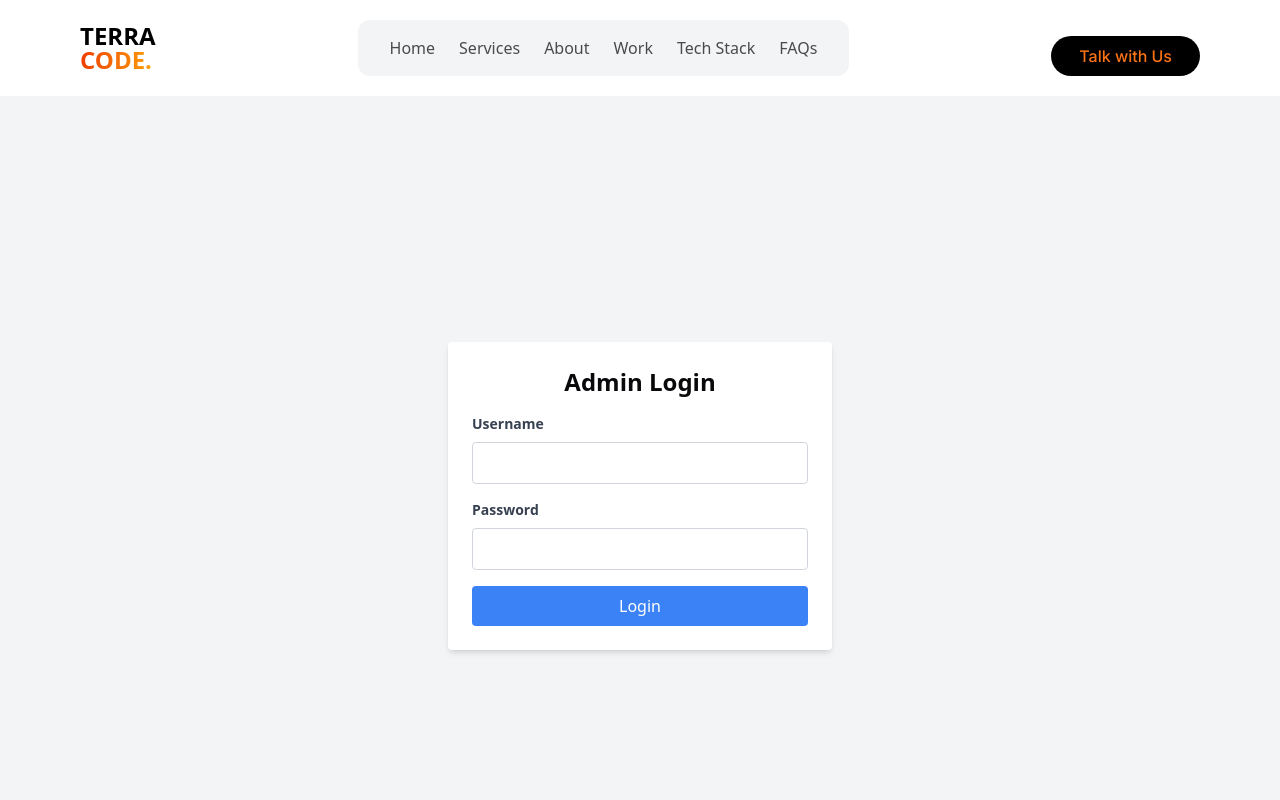
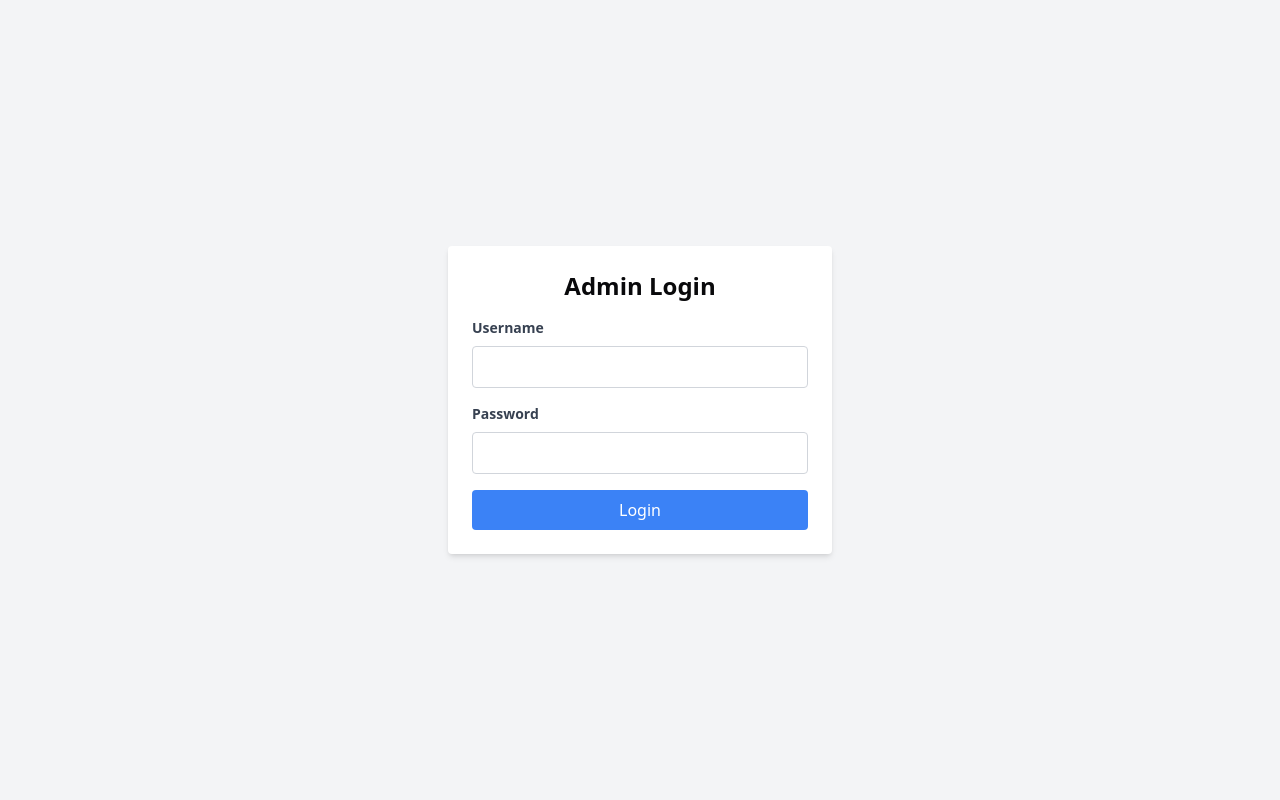
Before and after one commit to Terracode-Dev/Main-Site, a React (Vite) app: page /admin-login in a window 1280 px wide. Shown: the top 800 px of the page. Built offline with nearby package versions, Linux system fonts and the light colour scheme.

Commit message:
hide navbar

```diff
--- a/src/App.tsx
+++ b/src/App.tsx
@@ -92,7 +92,9 @@ const AdminLogin = () => {
 
 function App() {
   const location = useLocation();
-  const isAdminRoute = location.pathname === "/admin";
+  const adminRoutes = ["/admin", "/admin-login"];
+  const isAdminRoute = adminRoutes.includes(location.pathname);
+
 
   const globalSchemaMarkup = {
     "@context": "https://schema.org",
```
